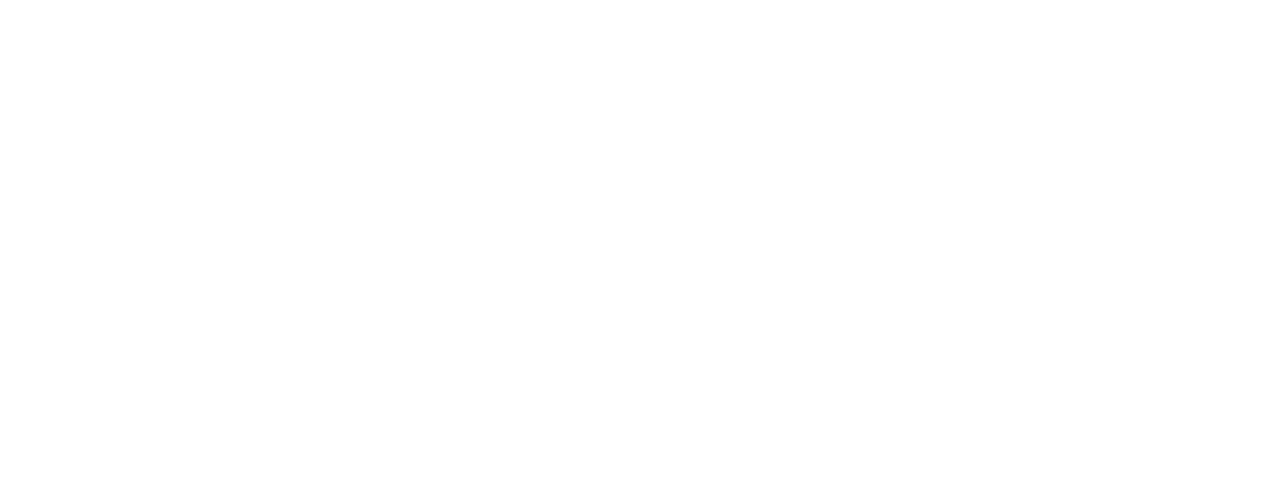
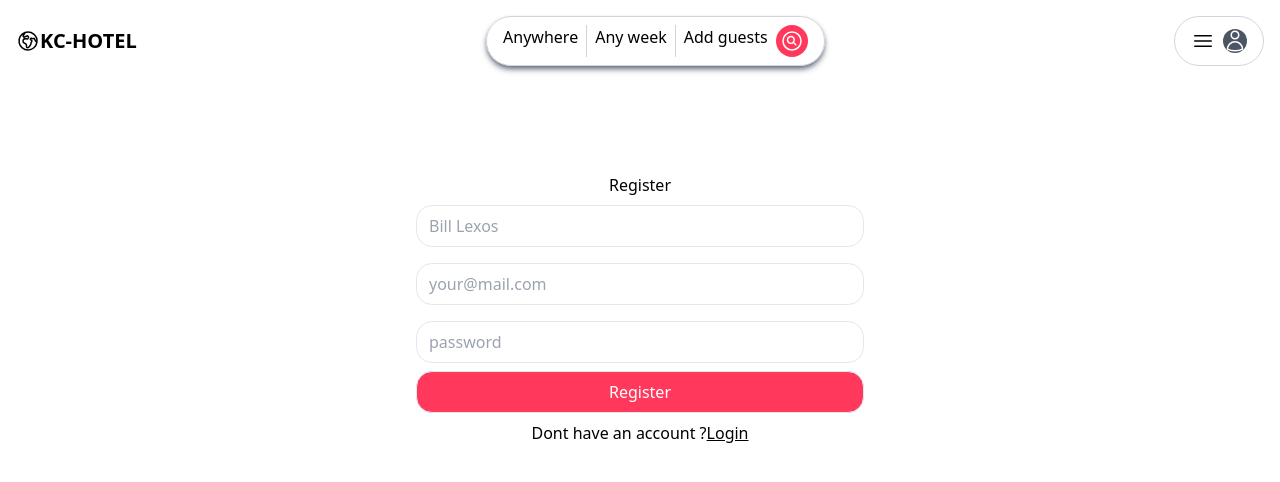
Before and after one commit to konstantin13-hi/KC-HOTEL, a React (Vite) app in the folder client/: page /register in a window 1280 px wide. Before the commit this address had no page. Shown: the top 482 px of the page. Built offline with nearby package versions, Linux system fonts and the light colour scheme.

Commit message:
added registerPage

```diff
--- a/client/src/App.jsx
+++ b/client/src/App.jsx
@@ -5,6 +5,7 @@
 import IndexPage from './pages/IndexPage'
 import LoginPage from './pages/LoginPage'
 import Layout from './Layout'
+import RegisterPage from './pages/RegisterPage'
 //yarn dev
 
 function App() {
@@ -15,6 +16,7 @@
       <Route path="/" element={<Layout />}>
       <Route index element={<IndexPage/>}/>
       <Route path="/login" element={<LoginPage/>}/>
+      <Route path="/register" element={<RegisterPage/>}/>
 
       </Route>
 
--- a/client/src/pages/LoginPage.jsx
+++ b/client/src/pages/LoginPage.jsx
@@ -1,3 +1,5 @@
+import { Link } from "react-router-dom"
+
 export default function LoginPage(){
     return (
        <div className="flex items-center justify-around grow">
@@ -8,6 +10,10 @@
     <input type="text" placeholder="password"/>
     <button className="primary">Login</button>
 </form>
+     <div className="p-2 text-center">
+        Dont have an account ?
+        <Link className="underline" to={"/register"}>Register here </Link>
+     </div>
 
         </div>
         </div>
--- /dev/null
+++ b/client/src/pages/RegisterPage.jsx
@@ -0,0 +1,23 @@
+import { Link } from "react-router-dom"
+
+
+export default function RegisterPage(){
+return (
+    <div className="flex items-center justify-around grow">
+     <div className="mb-64">
+         <h1 className="text-center">Register</h1>
+<form className="max-w-md mx-auto">
+<input type="text" placeholder="Bill Lexos"/>
+ <input type="email" placeholder="your@mail.com"/>
+ <input type="text" placeholder="password"/>
+ <button className="primary">Register</button>
+</form>
+<div className="p-2 text-center">
+        Dont have an account ?
+        <Link className="underline" to={"/login"}>Login </Link>
+     </div>
+
+     </div>
+     </div>
+ )
+}
```
